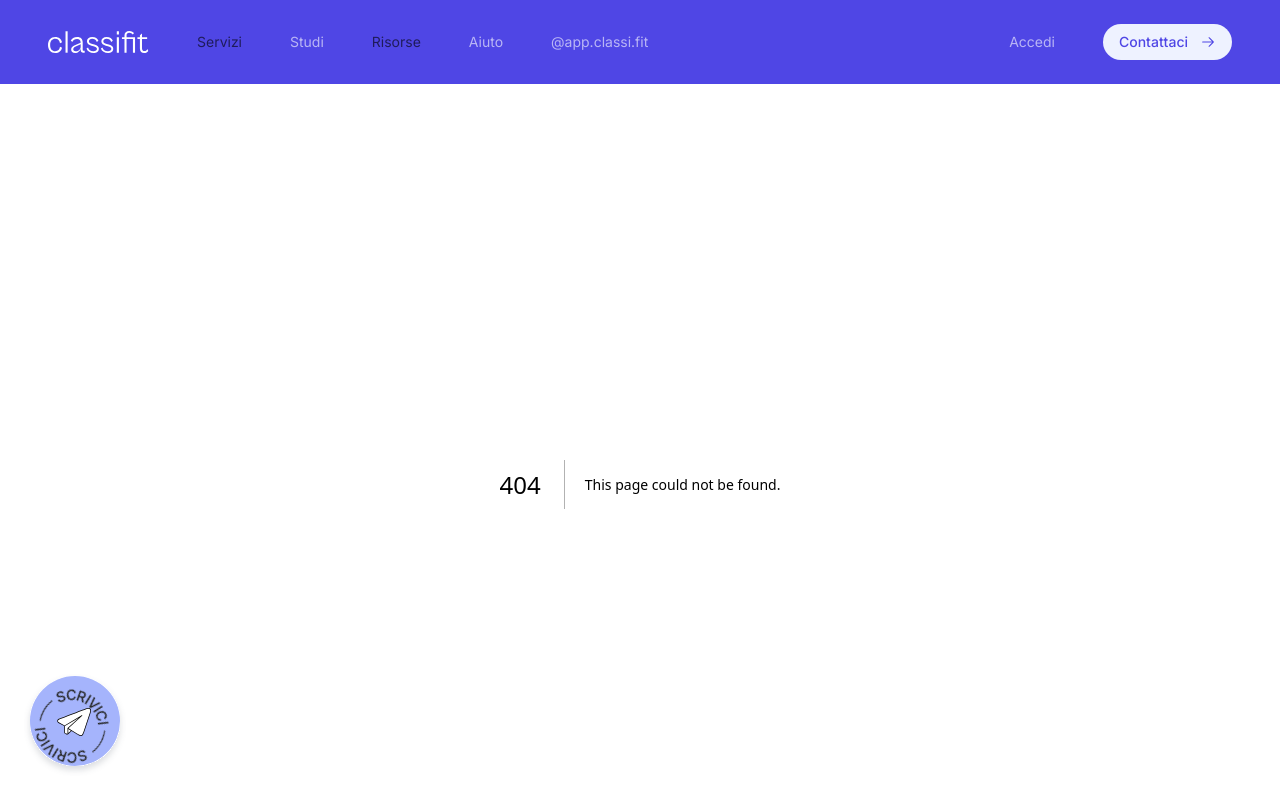
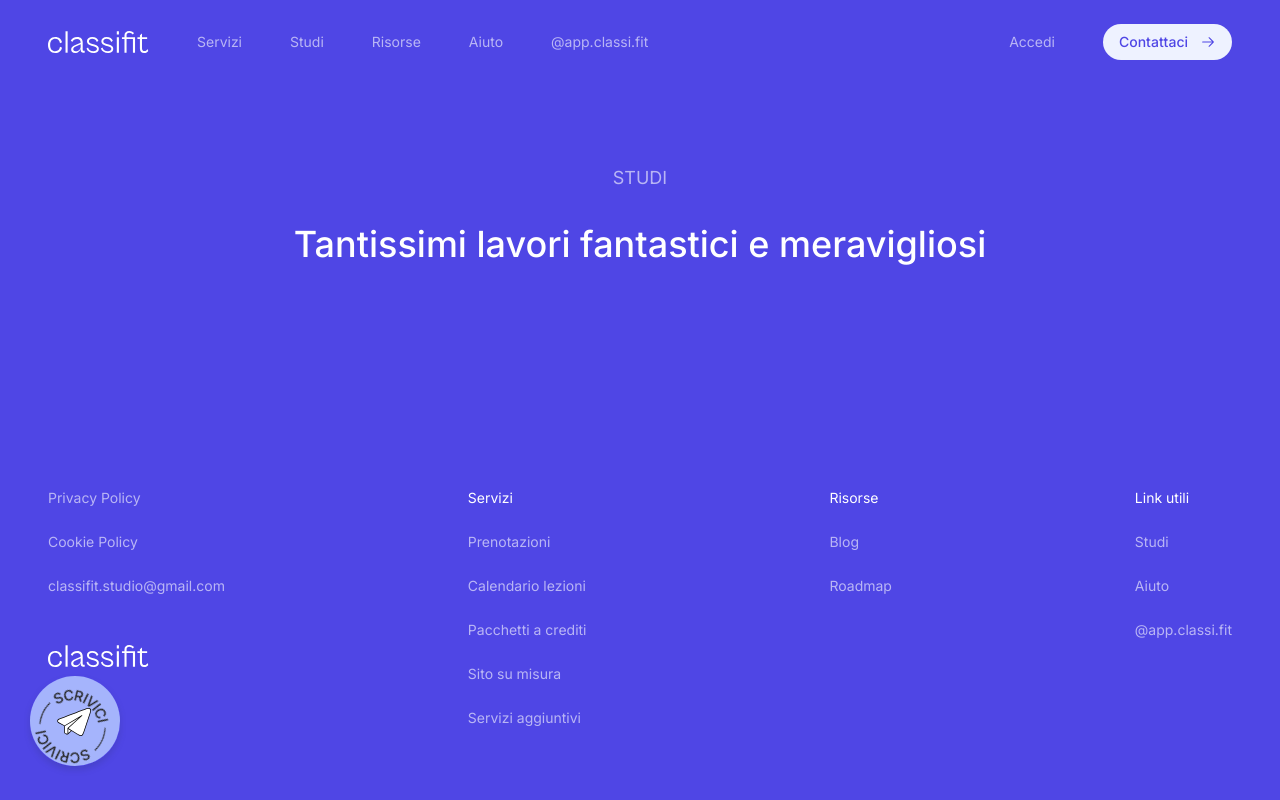
Before and after one commit to classifit/classifit-website, a Next.js app: page /studi in a window 1280 px wide. Before the commit this address had no page. Shown: the top 800 px of the page. Built offline with nearby package versions, Linux system fonts and the light colour scheme.

Commit message:
studios page and page title component

```diff
--- a/app/page.tsx
+++ b/app/page.tsx
@@ -1,8 +1,6 @@
 import About from '@/components/sections/about'
 import Feature from '@/components/sections/feature'
-import Footer from '@/components/sections/footer'
 import Hero from '@/components/sections/hero'
-import Navbar from '@/components/sections/navbar'
 import Packages from '@/components/sections/packages'
 import Portfolio from '@/components/sections/portfolio'
 
--- /dev/null
+++ b/app/studi/page.tsx
@@ -0,0 +1,7 @@
+import PageTitle from "@/components/sections/page-title";
+
+export default function Studios() {
+    return(
+        <PageTitle subtitle="studi" title="Tantissimi lavori fantastici e meravigliosi"/>
+    )
+}
--- /dev/null
+++ b/components/sections/page-title.tsx
@@ -0,0 +1,17 @@
+type Props = {
+  subtitle: string;
+  title: string;
+};
+
+export default function PageTitle(props: Props) {
+  return (
+    <div className="bg-primary text-primary-foreground">
+      <div className="px-12 py-20 max-w-[1280px] mx-auto flex justify-center items-center">
+        <div className="flex flex-col gap-8 text-center w-3/5">
+          <p className="uppercase text-white/60 text-small">{props.subtitle}</p>
+          <h1 className="font-medium">{props.title}</h1>
+        </div>
+      </div>
+    </div>
+  );
+}
--- a/tsconfig.json
+++ b/tsconfig.json
@@ -22,6 +22,6 @@
       "@/*": ["./*"]
     }
   },
-  "include": ["next-env.d.ts", "**/*.ts", "**/*.tsx", ".next/types/**/*.ts"],
+  "include": ["next-env.d.ts", "**/*.ts", "**/*.tsx", ".next/types/**/*.ts", "app/studi"],
   "exclude": ["node_modules"]
 }
```
